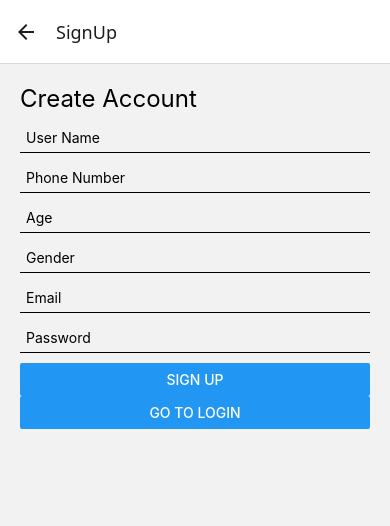
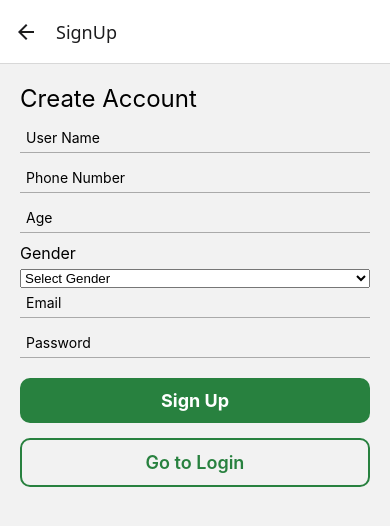
Before and after one commit to Rawan10101/Carevo, a React Native app: screen /SignUp in a window 390 px wide. Shown: the top 526 px of the page. Built offline with nearby package versions, Linux system fonts and the light colour scheme; no server answers.

Commit message:
Enhancing UI

```diff
--- a/package.json
+++ b/package.json
@@ -11,6 +11,7 @@
   "dependencies": {
     "@expo/vector-icons": "^15.0.3",
     "@react-native-async-storage/async-storage": "2.2.0",
+    "@react-native-picker/picker": "^2.11.4",
     "@react-navigation/bottom-tabs": "^7.8.4",
     "@react-navigation/native": "^7.1.19",
     "@react-navigation/stack": "^7.6.3",
--- a/screens/login.js
+++ b/screens/login.js
@@ -84,7 +84,7 @@ export default function LoginScreen({ navigation }) {
               paddingVertical: 10,
               paddingHorizontal: 20,
               borderRadius: 20,
-              backgroundColor: role === r ? '#097ae6' : '#ccc',
+              backgroundColor: role === r ? '#28813fff' : '#ccc',
             }}
           >
             <Text style={{ color: role === r ? '#fff' : '#333', fontWeight: role === r ? 'bold' : 'normal' }}>
@@ -95,13 +95,13 @@ export default function LoginScreen({ navigation }) {
       </View>
 
       {loading ? (
-        <ActivityIndicator size="large" color="#097ae6" style={{ marginBottom: 20 }} />
+        <ActivityIndicator size="large" color="#28813fff" style={{ marginBottom: 20 }} />
       ) : (
         <>
           <TouchableOpacity
             onPress={handleLogin}
             style={{
-              backgroundColor: '#097ae6',
+              backgroundColor: '#28813fff',
               padding: 14,
               borderRadius: 8,
               alignItems: 'center',
@@ -112,7 +112,7 @@ export default function LoginScreen({ navigation }) {
           </TouchableOpacity>
 
           <TouchableOpacity onPress={() => navigation.navigate('SignUp')} style={{ alignItems: 'center' }}>
-            <Text style={{ color: '#097ae6', fontWeight: 'bold', fontSize: 16 }}>
+            <Text style={{ color: '#28813fff', fontWeight: 'bold', fontSize: 16 }}>
               Don't have an account? Sign Up
             </Text>
           </TouchableOpacity>
--- a/screens/signup.js
+++ b/screens/signup.js
@@ -2,6 +2,8 @@ import { createUserWithEmailAndPassword } from 'firebase/auth';
 import { useState } from 'react';
 import { ActivityIndicator, Alert, Button, Text, TextInput, View } from 'react-native';
 import { auth, doc, firestore, serverTimestamp, setDoc } from '../firebaseConfig';
+import { TouchableOpacity } from 'react-native';
+import { Picker } from '@react-native-picker/picker';
 
 export default function SignUpScreen({ navigation }) {
   const [userName, setUserName] = useState('');
@@ -87,12 +89,19 @@ export default function SignUpScreen({ navigation }) {
         keyboardType="numeric"
         style={styles.input}
       />
-      <TextInput
-        placeholder="Gender"
-        value={gender}
-        onChangeText={setGender}
-        style={styles.input}
-      />
+    <Text style={{ marginBottom: 6, fontSize: 16 }}>Gender</Text>
+<View style={styles.pickerContainer}>
+  <Picker
+    selectedValue={gender}
+    onValueChange={(value) => setGender(value)}
+    style={styles.picker}
+  >
+    <Picker.Item label="Select Gender" value="" />
+    <Picker.Item label="Male" value="male" />
+    <Picker.Item label="Female" value="female" />
+  </Picker>
+</View>
+
       <TextInput
         placeholder="Email"
         value={email}
@@ -111,21 +120,59 @@ export default function SignUpScreen({ navigation }) {
 
       {error ? <Text style={{ color: 'red', marginBottom: 8 }}>{error}</Text> : null}
 
-      {loading ? (
-        <ActivityIndicator size="small" color="#007bff" />
-      ) : (
-        <Button title="Sign Up" onPress={handleSignUp} disabled={loading} />
-      )}
+     {loading ? (
+  <ActivityIndicator size="large" color="#4A90E2" style={{ marginTop: 10 }} />
+) : (
+  <TouchableOpacity style={styles.primaryBtn} onPress={handleSignUp}>
+    <Text style={styles.primaryBtnText}>Sign Up</Text>
+  </TouchableOpacity>
+)}
 
-      <Button
-        title="Go to Login"
-        onPress={() => navigation.navigate('Login')}
-        style={{ marginTop: 10 }}
-      />
+<TouchableOpacity
+  style={styles.secondaryBtn}
+  onPress={() => navigation.navigate('Login')}
+>
+  <Text style={styles.secondaryBtnText}>Go to Login</Text>
+</TouchableOpacity>
+
     </View>
   );
 }
 
 const styles = {
-  input: { marginBottom: 10, borderBottomWidth: 1, padding: 6 },
+  input: {
+    marginBottom: 10,
+    borderBottomWidth: 1,
+    padding: 6,
+    borderColor: '#aaa',
+  },
+
+  primaryBtn: {
+    backgroundColor: '#28813fff',
+    paddingVertical: 12,
+    borderRadius: 10,
+    alignItems: 'center',
+    marginTop: 10,
+  },
+
+  primaryBtnText: {
+    color: 'white',
+    fontSize: 18,
+    fontWeight: 'bold',
+  },
+
+  secondaryBtn: {
+    borderWidth: 2,
+    borderColor: '#28813fff',
+    paddingVertical: 12,
+    borderRadius: 10,
+    alignItems: 'center',
+    marginTop: 15,
+  },
+
+  secondaryBtnText: {
+    color: '#28813fff',
+    fontSize: 18,
+    fontWeight: '600',
+  },
 };
```
Also changed, not shown: 1 other file (tests, documents, lock files or other folders).
